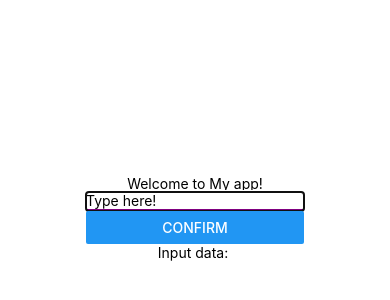
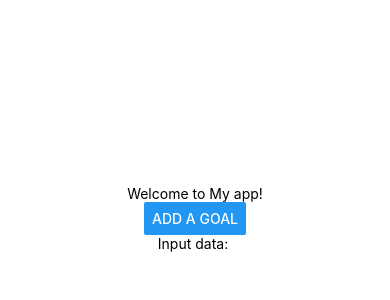
Before and after one commit to yumi-xu/mobile24Fall, a React Native app: screen / in a window 390 px wide. Shown: the part 204-504 px from the top of the page. Built offline with nearby package versions, Linux system fonts and the light colour scheme.

Commit message:
add Activity - Modal and control visible and invisible

```diff
--- a/App.js
+++ b/App.js
@@ -1,5 +1,5 @@
 import { StatusBar } from 'expo-status-bar';
-import { StyleSheet, Text, TextInput, View } from 'react-native';
+import { StyleSheet, Text, TextInput, View, Button } from 'react-native';
 import React, { useState, useRef, useEffect } from 'react';
 import Header from './Components/Header';
 import Input from './Components/Input';
@@ -8,17 +8,20 @@ export default function App() {
   const appName = "My app!"
 
   const [inputData, setInputData] = useState('');
+  const [isModalVisible, setIsModalVisible] = useState(false);
 
   const handleInputData = (data) => {
     console.log("app.js", data);
     setInputData(data);
+    setIsModalVisible(false);
   }
 
   return (
     <View style={styles.container}>
       <StatusBar style="auto" />
       <Header name={appName}/>
-      <Input autoFocus={true} inputHandler={handleInputData}/>
+      <Button title="Add a goal" onPress={() => setIsModalVisible(true)} />
+      <Input autoFocus={true} inputHandler={handleInputData} visible={isModalVisible}/>
       <Text>Input data: {inputData}</Text>
     </View>
   );
--- a/Components/Input.js
+++ b/Components/Input.js
@@ -1,7 +1,7 @@
 import React, { useState, useRef, useEffect } from 'react';
-import { View, Text, TextInput, Button} from 'react-native'
+import { Modal, StyleSheet, View, Text, TextInput, Button} from 'react-native'
 
-export default function Input({autoFocus, inputHandler}) {
+export default function Input({autoFocus, inputHandler, visible}) {
     const [text, setText] = useState('');
     const [showCharCount, setShowCharCount] = useState(true);
     const [message, setMessage] = useState('');
@@ -27,7 +27,11 @@ export default function Input({autoFocus, inputHandler}) {
     };
 
     return (
-        <View>
+        <Modal visible={visible}
+        animationType="slide"
+        transparent={false}
+        >
+            <View style={styles.container}>
                 <TextInput
                     style={{borderBottomColor: "purple", borderBottomWidth:2}}
                     placeholder="Type here!"
@@ -54,5 +58,15 @@ export default function Input({autoFocus, inputHandler}) {
 
                 <Button title="Confirm" onPress={handleConfirm} />
             </View>
+        </Modal>
     )
 }
+
+const styles = StyleSheet.create({
+    container: {
+        flex: 1,
+        backgroundColor: 'red',
+        alignItems: 'center',
+        justifyContent: 'center',
+      },
+});
```
Lines whose indentation alone changed are shown as unchanged.
